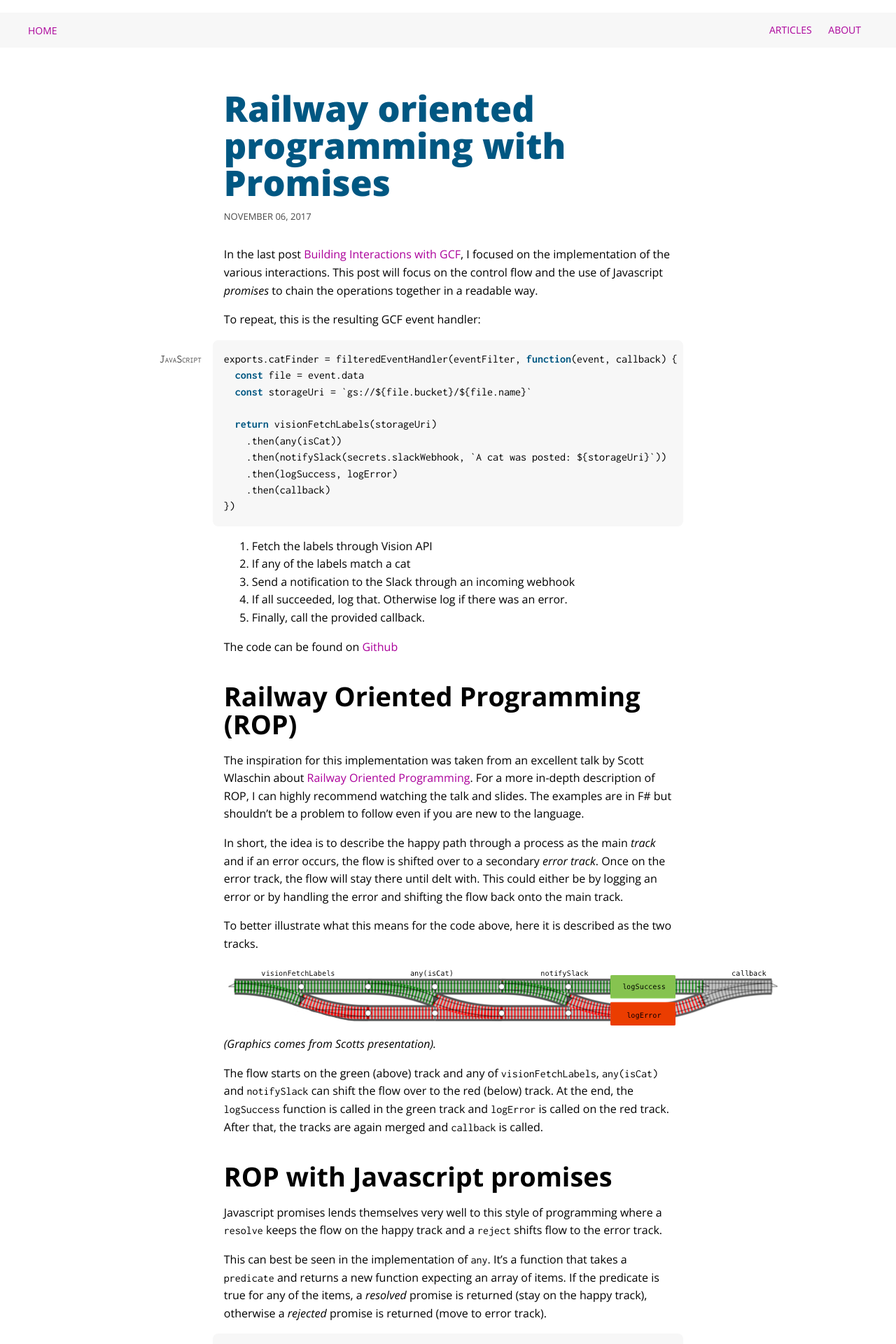
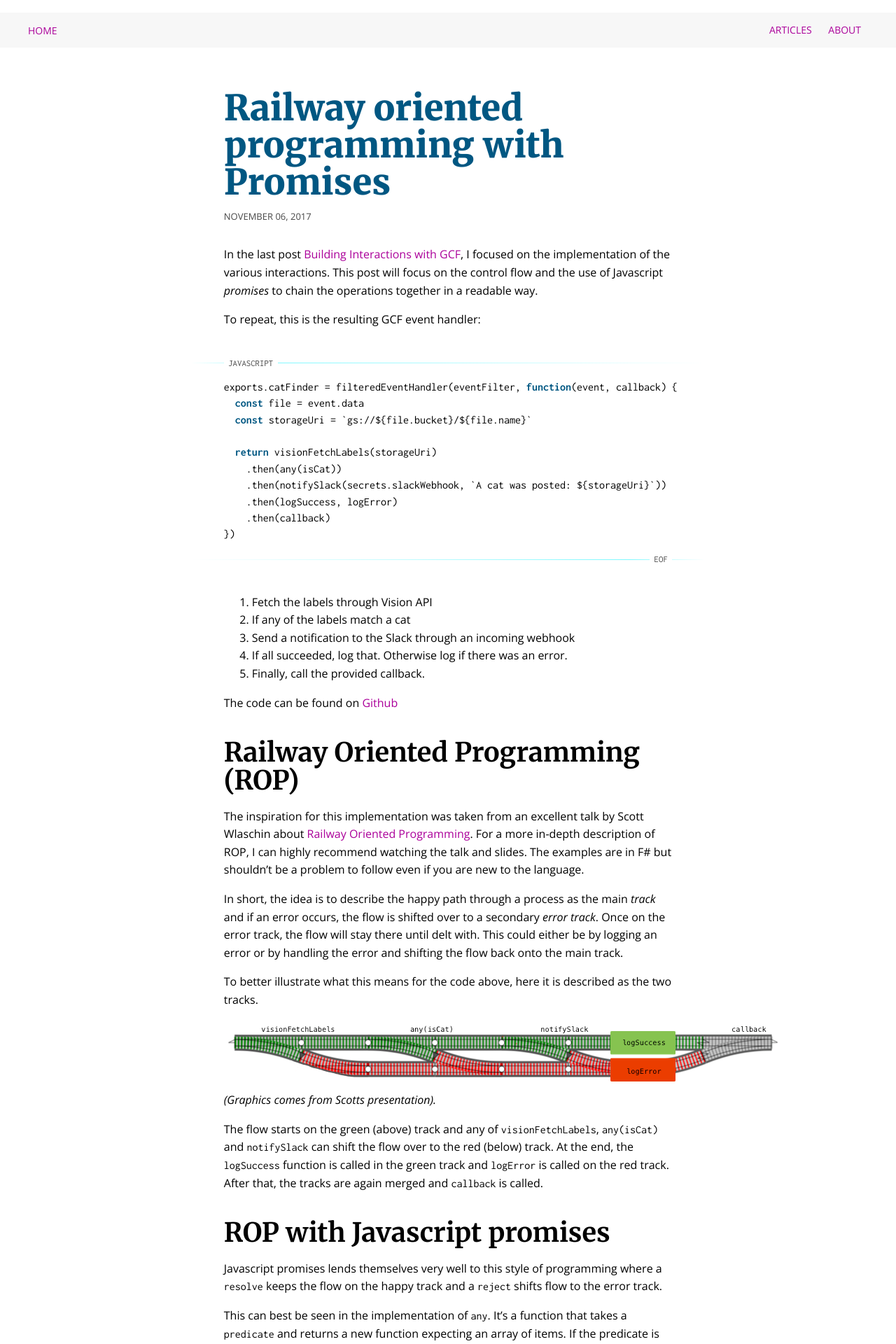
Before and after one commit to hallski/hallski.github.io, a Jekyll site: the page built from _posts/2017-11-06-rop-with-promises.markdown, in a window 1280 px wide. Shown: the top 1920 px of the page at 70% size. Built offline with Jekyll 4.4.1, drawn with Linux system fonts in a browser that asks for light colours.

Commit message:
Tweaking code blocks and fonts

````diff
--- a/_posts/2017-11-06-rop-with-promises.markdown
+++ b/_posts/2017-11-06-rop-with-promises.markdown
@@ -55,7 +55,7 @@ This can best be seen in the implementation of `any`. It's a function that takes
 ```javascript
 function any(predicate) {
   return function(items) {
-    return items.find(predicate) !== undefined ? Promise.resolve(items) : Promise.reject()
+    return items.find(predicate) ? Promise.resolve(items) : Promise.reject()
   }
 }
 ```
--- a/css/style.css
+++ b/css/style.css
@@ -1,11 +1,11 @@
 @import url("https://fonts.googleapis.com/css2?family=Open+Sans:ital,wght@0,400;0,700;0,800;1,400&family=Inconsolata:wght@400;700&display=swap");
-
+@import url('https://fonts.googleapis.com/css2?family=Merriweather+Sans:ital,wght@0,300;0,400;0,700;1,300;1,400&family=Merriweather:wght@400;700;900&display=swap');
 :root {
   --grid: minmax(1.5em, 1fr) minmax(20rem, var(--content-max-width))
     minmax(1.5em, 1fr);
 
   --font-family-body: "Open Sans", sans-serif;
-  --font-family-heading: "Open Sans", sans-serif;
+  --font-family-heading: "Merriweather", serif;
   --font-family-code: "Inconsolata", monospace;
 
   /* From type-scale.com */
@@ -161,13 +161,39 @@ div.highlighter-rouge {
   div.highlighter-rouge::before {
     color: var(--clr-gray);
     position: absolute;
-    right: calc(100% + 2rem);
-    top: 1em;
-    font-size: 1rem;
+    left: 0;
+    top: -.5rem;
+    background: var(--clr-bg);
+    z-index: 10;
+    /* right: calc(100% + 3rem); */
+    /* top: 1.5rem; */
+    padding: 0 .5em;
+    text-align: left;
+    font-size: .8rem;
     font-family: var(--font-family-code);
     line-height: var(--line-height-code);
-    font-variant-caps: small-caps;
-    text-align: right;
+    text-transform: uppercase;
+    /* font-variant-caps: small-caps; */
+    vertical-align: text-top;
+  }
+
+  div.highlighter-rouge::after {
+    color: var(--clr-gray);
+    position: absolute;
+    content: 'EOF';
+    right: 0;
+    bottom: -.5rem;
+    background: var(--clr-bg);
+    z-index: 10;
+    /* right: calc(100% + 3rem); */
+    /* top: 1.5rem; */
+    padding: 0 .5em;
+    text-align: left;
+    font-size: .8rem;
+    font-family: var(--font-family-code);
+    line-height: var(--line-height-code);
+    text-transform: uppercase;
+    /* font-variant-caps: small-caps; */
     vertical-align: text-top;
   }
 
@@ -215,16 +241,38 @@ pre.highlight {
   margin: 0;
 }
 
+
+
 div.highlight {
   overflow: auto;
-  background-color: var(--clr-box-bg);
+  /* background-color: var(--clr-box-bg); */
   line-height: var(--line-height-code);
-  border-radius: 0.5rem;
   font-size: 1rem;
-  padding: 1rem;
-  margin-left: -1rem;
-  margin-right: -1rem;
+  margin: 3rem -3rem;
+  border-radius: 5px;
+  padding: 1.5rem 3rem 1.5rem 3rem;
   letter-spacing: 0;
+  position: relative;
+}
+
+div.highlight:before {
+  background: linear-gradient(to right, rgba(0, 242, 254, 0) 0%, rgba(0, 242, 254, .5) 15%, rgba(0, 242, 254, 0) 100%) ;
+  height: 1px;
+  content: '';
+  position:absolute;
+  width: 100%;
+  top: 0;
+  left: 0;
+}
+
+div.highlight:after {
+  background: linear-gradient(to right, rgba(0, 242, 254, 0) 0%, rgba(0, 242, 254, .5) 85%, rgba(0, 242, 254, 0) 100%) ;
+  height: 1px;
+  content: '';
+  position:absolute;
+  width: 100%;
+  bottom: 0;
+  left: 0;
 }
 
 .highlight .k,
````
